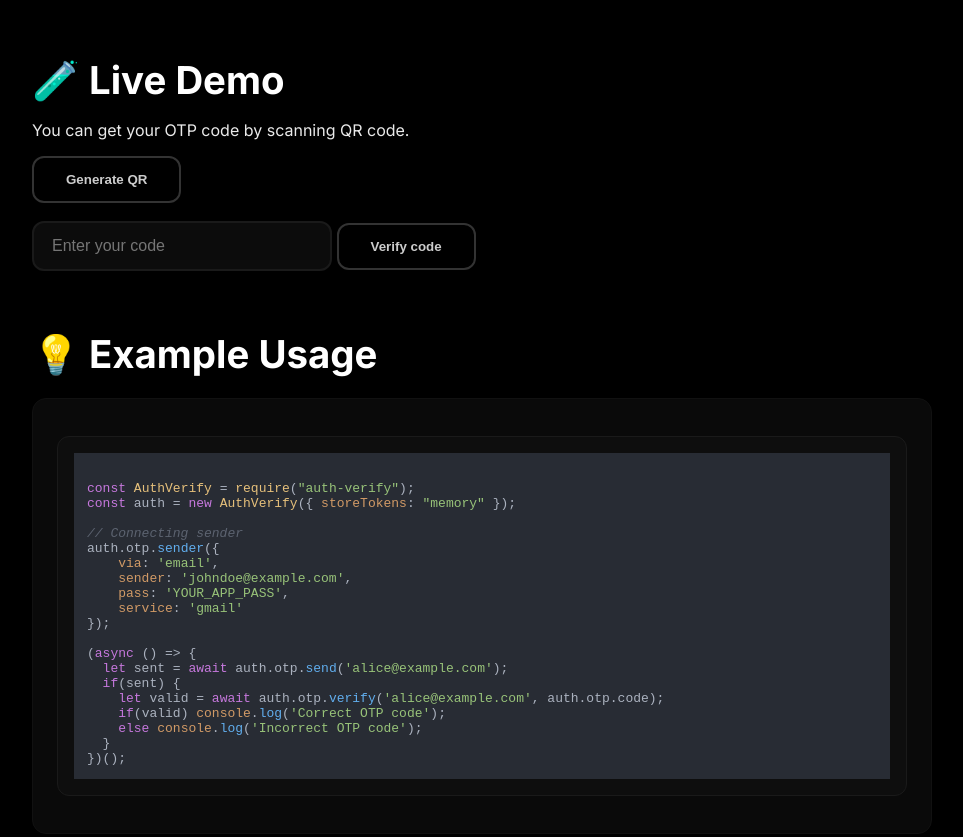
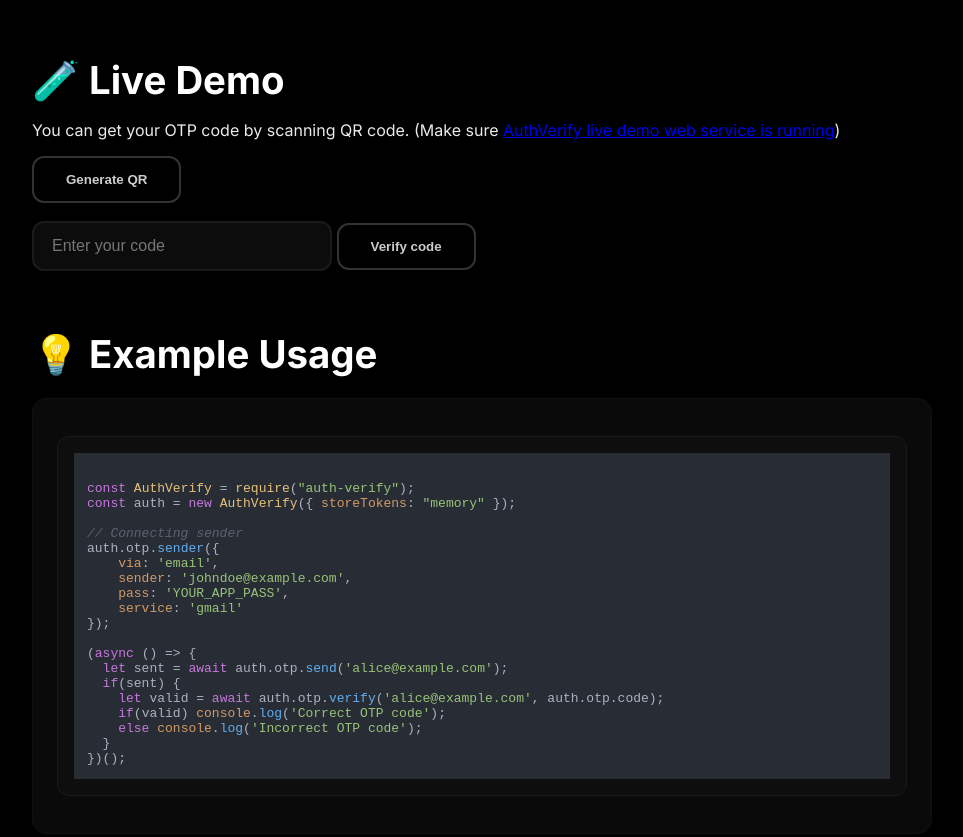
Before and after one commit to Jahongir2007/auth-verify, a website: page index.html in a window 1280 px wide. Shown: the part 1370-2207 px from the top of the page, without its empty margins (158-1121 px from the left). Drawn offline with nearby package versions, Linux system fonts and the light colour scheme.

Commit message:
Update index.html

```diff
--- a/index.html
+++ b/index.html
@@ -199,7 +199,7 @@
 
   <section>
     <h2>🧪 Live Demo</h2>
-    <p>You can get your OTP code by scanning QR code.</p>
+    <p>You can get your OTP code by scanning QR code. (Make sure <a href="https://auth-verify-live-demo.onrender.com/">AuthVerify live demo web service is running</a>)</p>
     <button class="btn secondary" id="getQRBtn">Generate QR</button>
     <img id="qrImage" class="invert" /><br>
     <input type="text" id="userCode" placeholder="Enter your code">
```
